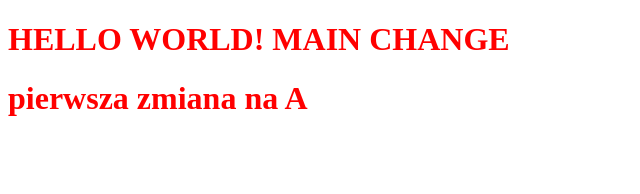
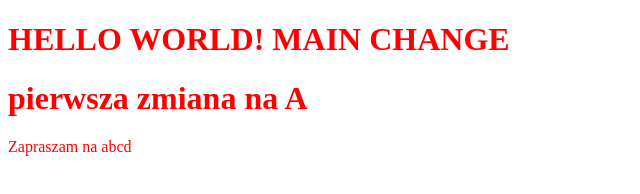
Before and after one commit to DaanJaab/testing-repository, a plain HTML site: page index.html in a window 1280 px wide. Shown: the whole page, without its empty margins (0-640 px from the left). Drawn offline with Linux system fonts and the light colour scheme.

Commit message:
Added p tag under h1 cz.2

```diff
--- a/index.html
+++ b/index.html
@@ -11,6 +11,7 @@
 <div class="container" style="color: red">
 	<h1>HELLO WORLD! MAIN CHANGE</h1>
 	<h1>pierwsza zmiana na A</h1>
+	<p>Zapraszam na abcd</p>
 </div>
 </body>
 </html>
```
